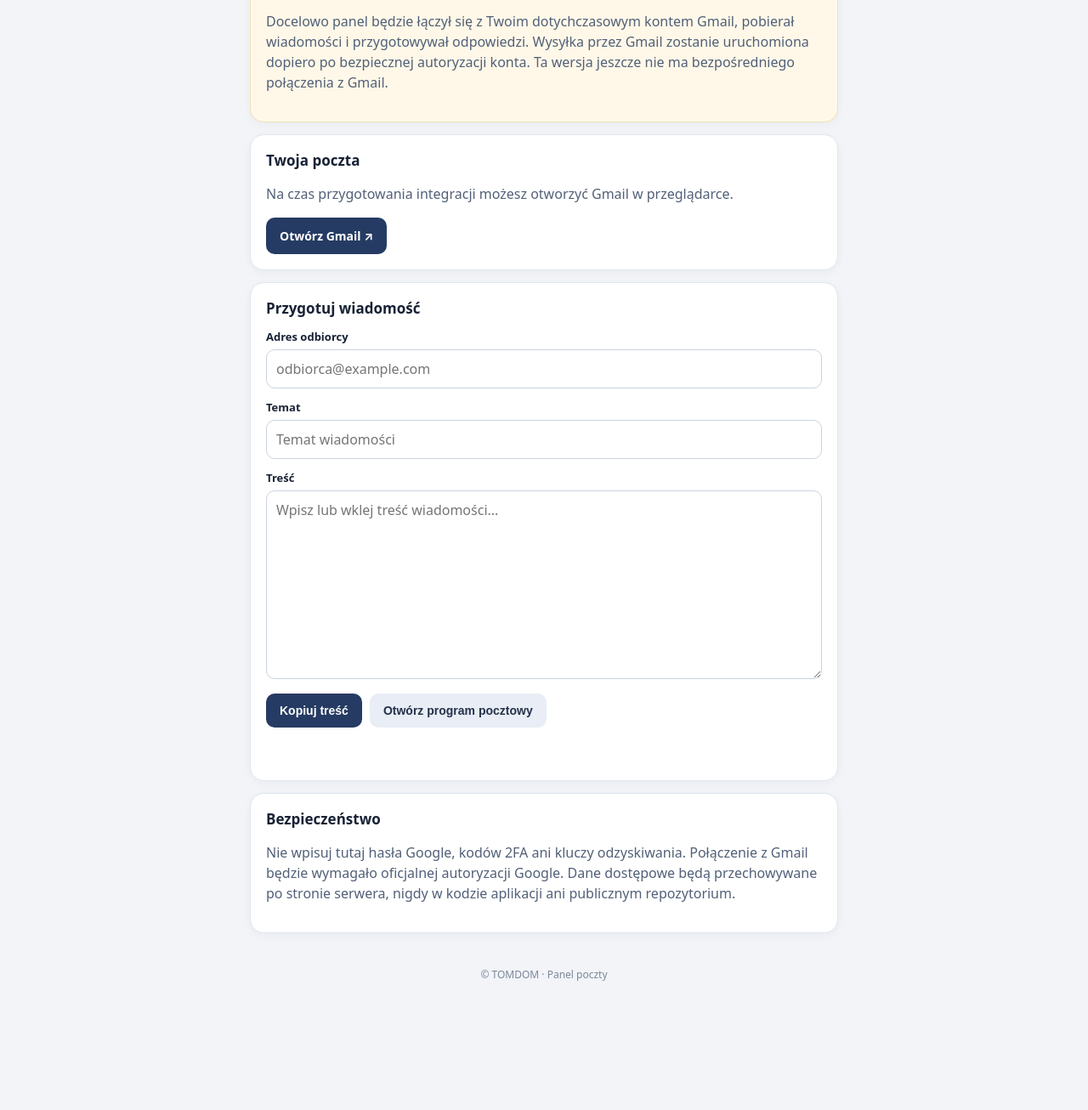
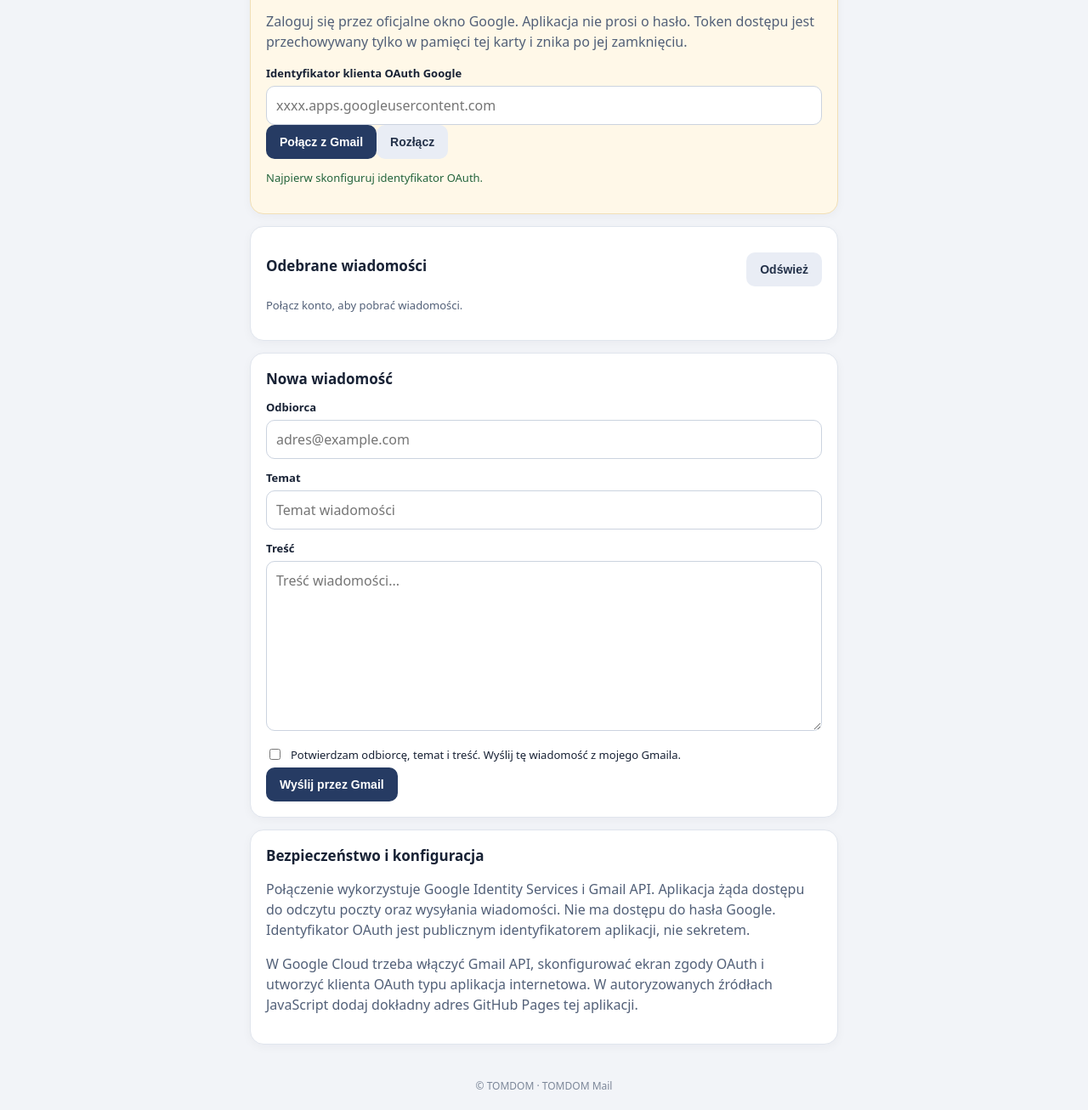
Before and after one commit to tziolkowski-prog/tomdom-proton-access, a plain HTML site: page index.html in a window 1280 px wide. Shown: the part 152-1458 px from the top of the page at 85% size. Before the commit the page ends 1327 px from the top, so only its background shows below. Drawn offline with Linux system fonts and the light colour scheme.

Commit message:
Dodaj bezpośredni interfejs OAuth i Gmail API

```diff
--- a/index.html
+++ b/index.html
@@ -2,20 +2,26 @@
 <html lang="pl">
 <head>
 <meta charset="utf-8"><meta name="viewport" content="width=device-width,initial-scale=1">
-<meta name="theme-color" content="#172033"><meta name="description" content="Panel poczty firmowej TOMDOM">
+<meta name="theme-color" content="#172033"><meta name="description" content="Bezpośredni panel Gmail firmy TOMDOM">
 <link rel="manifest" href="./manifest.webmanifest"><link rel="icon" href="./icons/icon.svg" type="image/svg+xml"><link rel="stylesheet" href="./style.css">
 <title>TOMDOM Mail</title>
+<script src="https://accounts.google.com/gsi/client" async defer></script>
 </head>
 <body>
-<header><div class="logo">TD</div><div><h1>TOMDOM Mail</h1><p>Panel poczty firmowej</p></div></header>
+<header><div class="logo">TD</div><div><h1>TOMDOM Mail</h1><p>Bezpośrednia obsługa poczty Gmail</p></div></header>
 <main>
-<section class="notice"><strong>Integracja Gmail jest przygotowywana</strong><p>Docelowo panel będzie łączył się z Twoim dotychczasowym kontem Gmail, pobierał wiadomości i przygotowywał odpowiedzi. Wysyłka przez Gmail zostanie uruchomiona dopiero po bezpiecznej autoryzacji konta. Ta wersja jeszcze nie ma bezpośredniego połączenia z Gmail.</p></section>
-<section class="card"><h2>Twoja poczta</h2><p>Na czas przygotowania integracji możesz otworzyć Gmail w przeglądarce.</p><a class="primary" href="https://mail.google.com/" target="_blank" rel="noopener">Otwórz Gmail ↗</a></section>
-<section class="card"><h2>Przygotuj wiadomość</h2>
-<label for="to">Adres odbiorcy</label><input id="to" type="email" placeholder="odbiorca@example.com">
+<section class="notice"><strong>Połączenie z Google</strong><p>Zaloguj się przez oficjalne okno Google. Aplikacja nie prosi o hasło. Token dostępu jest przechowywany tylko w pamięci tej karty i znika po jej zamknięciu.</p>
+<label for="clientId">Identyfikator klienta OAuth Google</label><input id="clientId" autocomplete="off" placeholder="xxxx.apps.googleusercontent.com">
+<button id="connect">Połącz z Gmail</button><button id="disconnect" class="secondary" hidden>Rozłącz</button><p id="status" role="status" aria-live="polite">Najpierw skonfiguruj identyfikator OAuth.</p>
+</section>
+<section class="card"><div class="actions" style="justify-content:space-between;align-items:center"><h2>Odebrane wiadomości</h2><button id="refresh" class="secondary" disabled>Odśwież</button></div><div id="account" class="small"></div><div id="messages"><p class="small">Połącz konto, aby pobrać wiadomości.</p></div></section>
+<section class="card"><h2>Nowa wiadomość</h2>
+<label for="to">Odbiorca</label><input id="to" type="email" placeholder="adres@example.com">
 <label for="subject">Temat</label><input id="subject" placeholder="Temat wiadomości">
-<label for="body">Treść</label><textarea id="body" rows="9" placeholder="Wpisz lub wklej treść wiadomości..."></textarea>
-<div class="actions"><button id="copy">Kopiuj treść</button><button id="mailto" class="secondary">Otwórz program pocztowy</button></div><p id="status" role="status" aria-live="polite"></p></section>
-<section class="card"><h2>Bezpieczeństwo</h2><p>Nie wpisuj tutaj hasła Google, kodów 2FA ani kluczy odzyskiwania. Połączenie z Gmail będzie wymagało oficjalnej autoryzacji Google. Dane dostępowe będą przechowywane po stronie serwera, nigdy w kodzie aplikacji ani publicznym repozytorium.</p></section>
-</main><footer>© TOMDOM · Panel poczty</footer><script src="./app.js"></script>
+<label for="body">Treść</label><textarea id="body" rows="8" placeholder="Treść wiadomości..."></textarea>
+<label class="check"><input id="confirmSend" type="checkbox"> Potwierdzam odbiorcę, temat i treść. Wyślij tę wiadomość z mojego Gmaila.</label>
+<button id="send" disabled>Wyślij przez Gmail</button>
+</section>
+<section class="card"><h2>Bezpieczeństwo i konfiguracja</h2><p>Połączenie wykorzystuje Google Identity Services i Gmail API. Aplikacja żąda dostępu do odczytu poczty oraz wysyłania wiadomości. Nie ma dostępu do hasła Google. Identyfikator OAuth jest publicznym identyfikatorem aplikacji, nie sekretem.</p><p>W Google Cloud trzeba włączyć Gmail API, skonfigurować ekran zgody OAuth i utworzyć klienta OAuth typu aplikacja internetowa. W autoryzowanych źródłach JavaScript dodaj dokładny adres GitHub Pages tej aplikacji.</p></section>
+</main><footer>© TOMDOM · TOMDOM Mail</footer><script src="./app.js"></script>
 </body></html>
```
